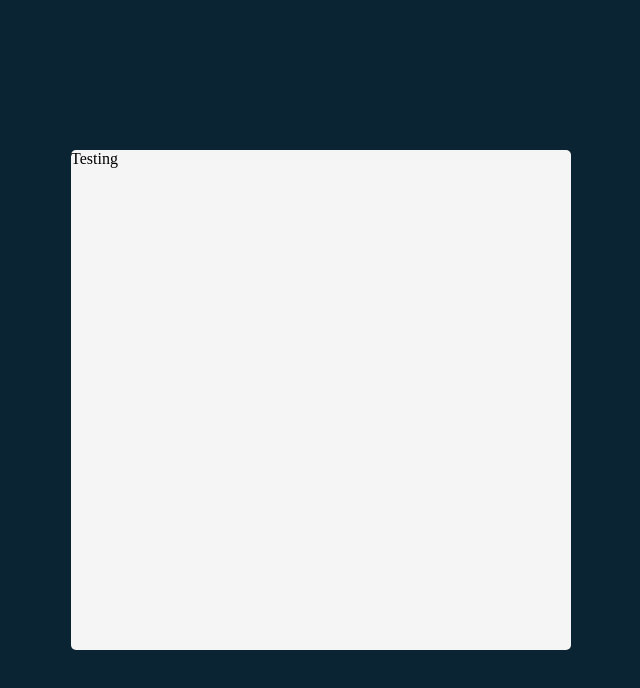
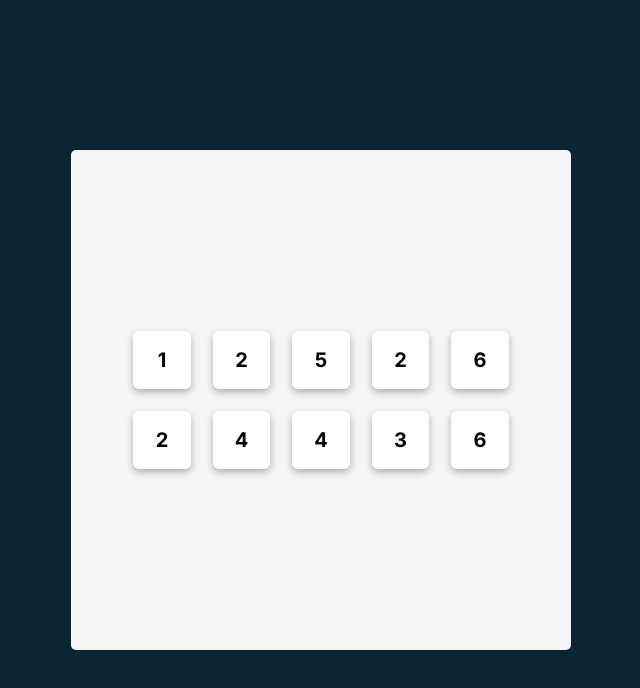
Before and after one commit to aneeshsunganahalli/Tenzies, a React (Vite) app: page / in a window 1280 px wide. Shown: the top 688 px of the page, without its empty margins (319-959 px from the left). Built offline with nearby package versions, Linux system fonts and the light colour scheme.

Commit message:
Added and styled the dice

```diff
--- /dev/null
+++ b/Components/Die.jsx
@@ -0,0 +1,9 @@
+export default function Die(props){
+  return(
+    <>
+      <button className="dice">
+        {props.value}
+      </button>
+    </>
+  )
+}
--- a/src/App.css
+++ b/src/App.css
@@ -3,4 +3,14 @@
   height: 100%;
   border-radius: 5px;
   width: 100%;
+  display: flex;
+  justify-content: center;
+  align-items: center;
 }
+
+.dice-container{
+  display: grid;
+  grid-template-columns: repeat(5, 1fr);
+  column-gap: 22px;
+  row-gap: 22px;
+}
--- a/src/App.jsx
+++ b/src/App.jsx
@@ -1,11 +1,24 @@
-
+import Die from '../Components/Die'
 import './App.css'
 
 function App() {
 
   return (
     <>
-      <main>Testing</main>
+      <main>
+        <div className="dice-container">
+          <Die value={1}/>
+          <Die value={2}/>
+          <Die value={5}/>
+          <Die value={2}/>
+          <Die value={6}/>
+          <Die value={2}/>
+          <Die value={4}/>
+          <Die value={4}/>
+          <Die value={3}/>
+          <Die value={6}/>
+        </div>
+      </main>
     </>
   )
 }
--- a/src/index.css
+++ b/src/index.css
@@ -10,6 +10,7 @@
   justify-content: center;
   align-items: center;
   height: 100vh;
+
 }
 
 div#root{
@@ -18,3 +19,14 @@
   max-height: 500px;
   max-width: 500px;
 }
+
+.dice{
+  padding: 17px 22px;
+  border: none;
+  background-color: white;
+  border-radius: 6px;
+  font-size: 20px;
+  font-weight: 700;
+  font-family: Inter, sans-serif;
+  box-shadow: 0 3px 7px rgba(0, 0, 0, 0.3);
+}
```
